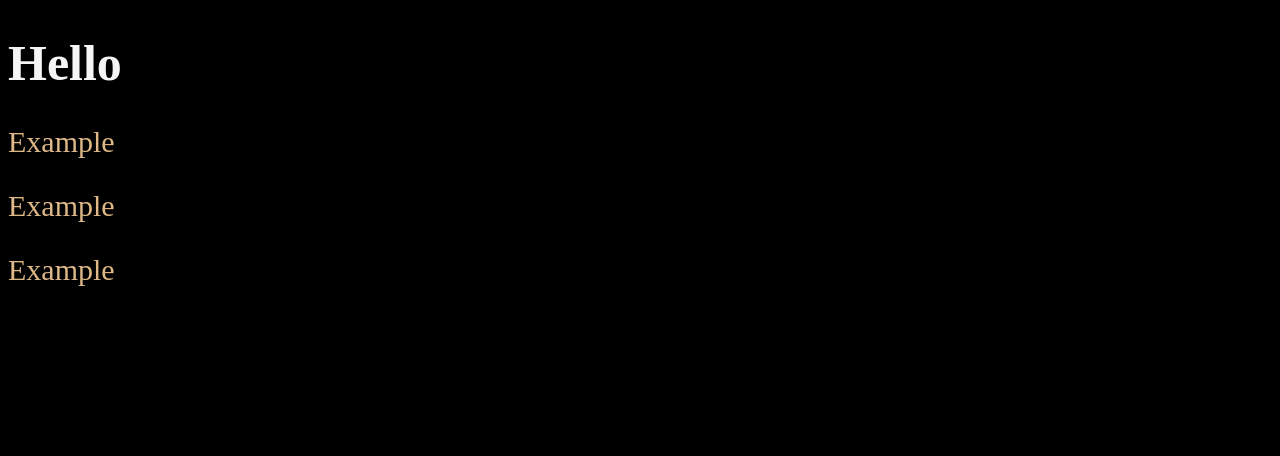
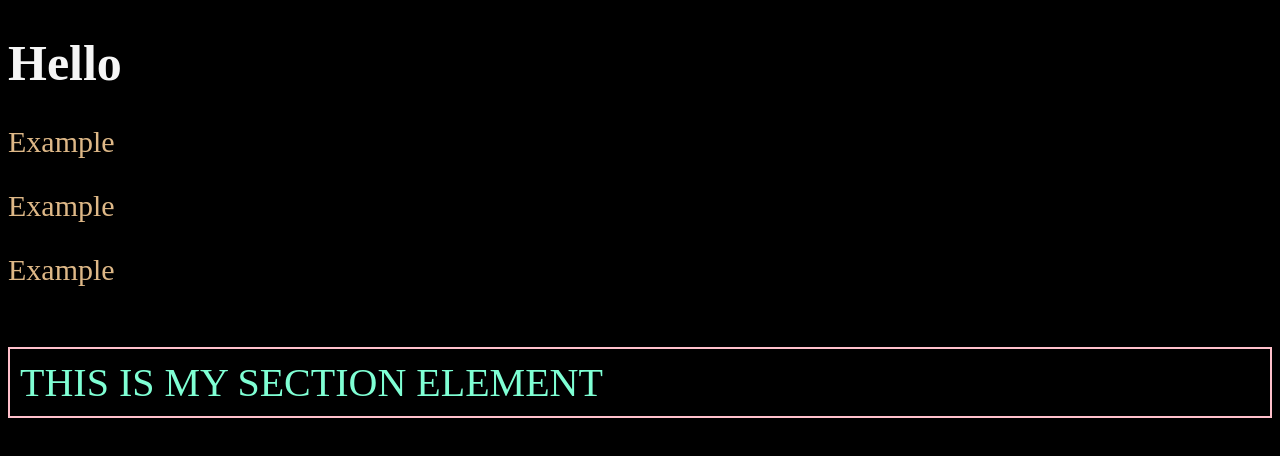
Before and after one commit to el-salahi/Github, a plain HTML site: page index.html in a window 1280 px wide. Drawn offline with Linux system fonts and the light colour scheme.

Commit message:
Added section element and added styling

```diff
--- a/index.html
+++ b/index.html
@@ -11,6 +11,7 @@
    <p>Example</p>
    <p>Example</p>
    <p>Example</p>
+   <section>THIS IS MY SECTION ELEMENT</section>
 
 </body>
 </html>
--- a/style.css
+++ b/style.css
@@ -11,3 +11,11 @@ p {
     font-size: 30px;
     color:burlywood;
 }
+
+section {
+    color: aquamarine;
+    border: 2px solid pink;
+    padding: 10px;
+    font-size: 40px;
+    margin: 60px auto;
+}
```
